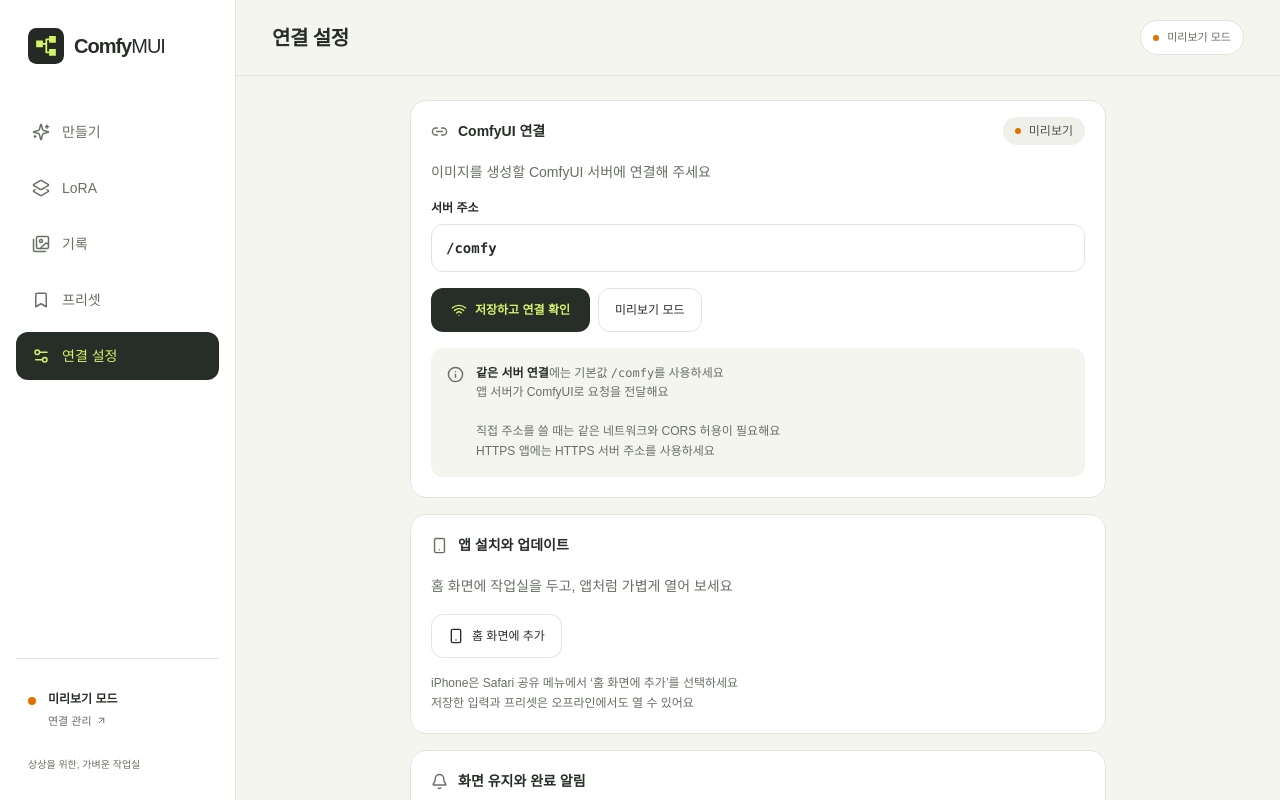
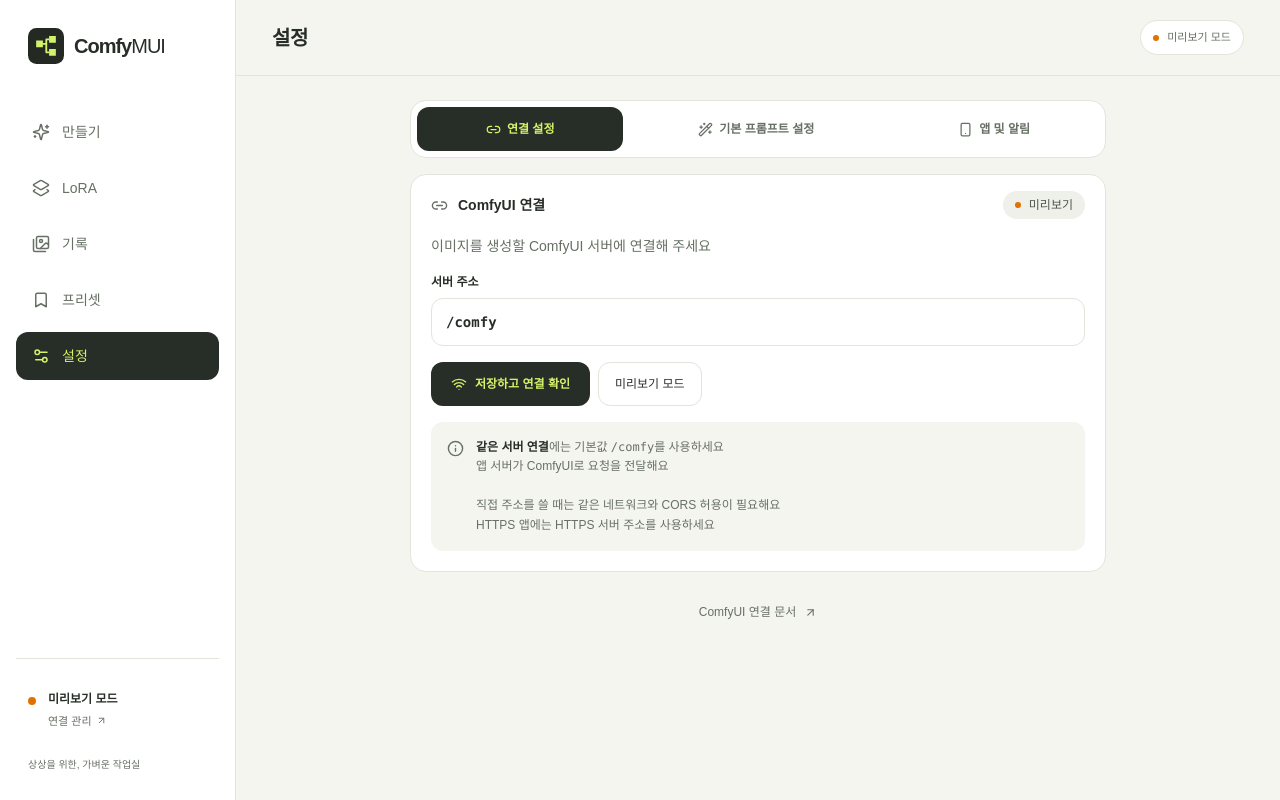
Before and after one commit to cloim/ComfyMUI, a React (Vite) app: page /settings in a window 1280 px wide. Built offline with nearby package versions, Linux system fonts and the light colour scheme.

Commit message:
feat: 설정 메뉴 명칭 변경 및 카테고리 탭과 기본 프롬프트 설정 탭 추가

```diff
--- a/src/App.tsx
+++ b/src/App.tsx
@@ -26,7 +26,7 @@ const nav = [
   { path: '/loras', label: 'LoRA', icon: Layers2 },
   { path: '/gallery', label: '기록', icon: Images },
   { path: '/presets', label: '프리셋', icon: Bookmark },
-  { path: '/settings', label: '연결 설정', icon: Settings2 },
+  { path: '/settings', label: '설정', icon: Settings2 },
 ];
 export default function App() {
   return (
--- a/src/screens/Settings.tsx
+++ b/src/screens/Settings.tsx
@@ -1,8 +1,30 @@
-import { useState, useRef } from 'react';
-import { Link2, Check, Wifi, Info, Smartphone, ShieldCheck, ArrowUpRight, Bell } from 'lucide-react';
+import { useState, useRef, useId } from 'react';
+import {
+  Link2,
+  Check,
+  Wifi,
+  Info,
+  Smartphone,
+  ShieldCheck,
+  ArrowUpRight,
+  Bell,
+  WandSparkles,
+  RotateCcw,
+  type LucideIcon,
+} from 'lucide-react';
 import { useStudio } from '../studio';
+import { DEFAULT_PROMPTS } from '../domain';
 import { usePwa } from '../pwa';
 import { Section, Spinner, Status, FieldError } from '../components/ui';
+
+type SettingsCategory = 'connection' | 'prompt' | 'app';
+
+const SETTINGS_TABS: { id: SettingsCategory; label: string; icon: LucideIcon }[] = [
+  { id: 'connection', label: '연결 설정', icon: Link2 },
+  { id: 'prompt', label: '기본 프롬프트 설정', icon: WandSparkles },
+  { id: 'app', label: '앱 및 알림', icon: Smartphone },
+];
+
 export default function Settings() {
   const {
     connection,
@@ -18,16 +40,111 @@ export default function Settings() {
     jobs,
     notificationsEnabled,
     toggleNotifications,
+    defaultPrompts,
+    setDefaultPrompts,
+    setSettings,
   } = useStudio();
+  const [activeTab, setActiveTab] = useState<SettingsCategory>('connection');
+  const panelId = useId();
   const [base, setBase] = useState(connection.base);
   const [localError, setLocalError] = useState('');
   const [installing, setInstalling] = useState(false);
+  const [defaultPositive, setDefaultPositive] = useState(defaultPrompts.positive);
+  const [defaultNegative, setDefaultNegative] = useState(defaultPrompts.negative);
   const pwa = usePwa();
   const busy = connectionState === 'connecting';
   const addressInput = useRef<HTMLInputElement>(null);
   const errorMessage = localError || (connectionState === 'error' ? connectionError : '');
+
+  function handlePositiveChange(nextPositive: string) {
+    setDefaultPositive(nextPositive);
+    setDefaultPrompts((prev) => ({ ...prev, positive: nextPositive }));
+  }
+
+  function handleNegativeChange(nextNegative: string) {
+    setDefaultNegative(nextNegative);
+    setDefaultPrompts((prev) => ({ ...prev, negative: nextNegative }));
+  }
+
+  function handleSaveDefaultPrompts() {
+    const next = {
+      positive: defaultPositive.trim(),
+      negative: defaultNegative.trim(),
+    };
+    setDefaultPositive(next.positive);
+    setDefaultNegative(next.negative);
+    setDefaultPrompts(next);
+    setSettings((prev) => ({
+      ...prev,
+      positive: next.positive,
+      negative: next.negative,
+    }));
+    notify('기본 프롬프트 설정을 저장했어요');
+  }
+
+  function handleResetDefaultPrompts() {
+    setDefaultPositive(DEFAULT_PROMPTS.positive);
+    setDefaultNegative(DEFAULT_PROMPTS.negative);
+    setDefaultPrompts(DEFAULT_PROMPTS);
+    setSettings((prev) => ({
+      ...prev,
+      positive: DEFAULT_PROMPTS.positive,
+      negative: DEFAULT_PROMPTS.negative,
+    }));
+    notify('기본 프롬프트를 초기값으로 복원했어요');
+  }
+
   return (
     <div className="mx-auto flex w-full max-w-3xl flex-col gap-4 px-4 py-6 sm:px-7 lg:px-9">
+      <div
+        role="tablist"
+        aria-label="설정 카테고리"
+        className="flex gap-1.5 rounded-2xl border border-line bg-white p-1.5"
+      >
+        {SETTINGS_TABS.map((t, i) => (
+          <button
+            key={t.id}
+            type="button"
+            role="tab"
+            aria-selected={activeTab === t.id}
+            aria-controls={panelId}
+            tabIndex={activeTab === t.id ? 0 : -1}
+            onClick={() => setActiveTab(t.id)}
+            onKeyDown={(e) => {
+              const delta = e.key === 'ArrowRight' ? 1 : e.key === 'ArrowLeft' ? -1 : 0;
+              const idx =
+                e.key === 'Home'
+                  ? 0
+                  : e.key === 'End'
+                    ? SETTINGS_TABS.length - 1
+                    : (i + delta + SETTINGS_TABS.length) % SETTINGS_TABS.length;
+              if (!delta && !['Home', 'End'].includes(e.key)) return;
+              e.preventDefault();
+              setActiveTab(SETTINGS_TABS[idx].id);
+              (
+                e.currentTarget.parentElement!.querySelectorAll('[role=tab]')[
+                  idx
+                ] as HTMLButtonElement
+              ).focus();
+            }}
+            className={`flex min-h-11 flex-auto items-center justify-center gap-1.5 whitespace-nowrap rounded-xl px-2.5 py-2 text-xs font-semibold transition-colors sm:px-4 ${
+              activeTab === t.id ? 'bg-ink text-lime' : 'text-muted hover:bg-paper'
+            }`}
+          >
+            <t.icon size={15} className="hidden shrink-0 sm:inline" />
+            <span>{t.label}</span>
+          </button>
+        ))}
+      </div>
+
+      <div
+        id={panelId}
+        role="tabpanel"
+        aria-label={SETTINGS_TABS.find((t) => t.id === activeTab)?.label}
+        className="flex flex-col gap-4"
+      >
+        {activeTab === 'connection' && (
+          <>
             <Section
               title="ComfyUI 연결"
               icon={Link2}
@@ -115,8 +232,8 @@ export default function Settings() {
                 <div className="flex items-start gap-3 rounded-xl bg-paper p-4">
                   <Info size={17} className="mt-0.5 shrink-0 text-muted" />
                   <p className="text-xs leading-relaxed text-muted">
-              <strong className="text-ink">같은 서버 연결</strong>에는 기본값 <code>/comfy</code>를
-              사용하세요
+                    <strong className="text-ink">같은 서버 연결</strong>에는 기본값{' '}
+                    <code>/comfy</code>를 사용하세요
                     <br />
                     앱 서버가 ComfyUI로 요청을 전달해요
                     <br />
@@ -128,6 +245,77 @@ export default function Settings() {
                 </div>
               </div>
             </Section>
+            <a
+              className="flex items-center justify-center gap-2 py-4 text-xs text-muted hover:text-ink"
+              href="https://docs.comfy.org/development/comfyui-server/comms_routes"
+              target="_blank"
+              rel="noreferrer"
+            >
+              ComfyUI 연결 문서
+              <ArrowUpRight size={13} />
+            </a>
+          </>
+        )}
+
+        {activeTab === 'prompt' && (
+          <Section
+            title="기본 프롬프트 설정"
+            icon={WandSparkles}
+            action={
+              <span className="font-mono text-[11px] text-muted">{defaultPositive.length}자</span>
+            }
+          >
+            <div className="flex flex-col gap-4">
+              <p className="text-sm leading-relaxed text-muted">
+                새 작업을 시작하거나 기본값을 불러올 때 사용할 포지티브와 네거티브 프롬프트를 설정해 주세요
+              </p>
+              <label className="flex flex-col gap-2 text-xs font-semibold">
+                기본 포지티브 프롬프트
+                <textarea
+                  aria-label="기본 포지티브 프롬프트"
+                  className="field min-h-36 resize-y leading-7 font-normal"
+                  value={defaultPositive}
+                  onChange={(e) => handlePositiveChange(e.target.value)}
+                  placeholder="기본으로 사용할 포지티브 프롬프트를 입력해 주세요"
+                />
+              </label>
+              <label className="flex flex-col gap-2 text-xs font-semibold">
+                기본 네거티브 프롬프트
+                <textarea
+                  aria-label="기본 네거티브 프롬프트"
+                  className="field min-h-24 resize-y text-xs leading-6 font-normal"
+                  value={defaultNegative}
+                  onChange={(e) => handleNegativeChange(e.target.value)}
+                  placeholder="기본으로 제외할 네거티브 프롬프트를 입력해 주세요"
+                />
+              </label>
+              <div data-ui-audit-row className="flex flex-wrap gap-2">
+                <button
+                  type="button"
+                  className="btn-primary"
+                  onClick={handleSaveDefaultPrompts}
+                >
+                  <Check size={16} />
+                  기본 프롬프트 저장
+                </button>
+                <button
+                  type="button"
+                  className="btn-secondary"
+                  onClick={handleResetDefaultPrompts}
+                >
+                  <RotateCcw size={16} />
+                  초기값 복원
+                </button>
+              </div>
+              <p className="text-xs leading-relaxed text-muted">
+                저장하면 현재 만들기 화면의 프롬프트에도 기본 프롬프트가 바로 반영돼요
+              </p>
+            </div>
+          </Section>
+        )}
+
+        {activeTab === 'app' && (
+          <>
             <Section title="앱 설치와 업데이트" icon={Smartphone}>
               <div className="flex flex-col gap-4">
                 <p className="text-sm leading-relaxed text-muted">
@@ -170,7 +358,7 @@ export default function Settings() {
             <Section title="화면 유지와 완료 알림" icon={Bell}>
               <div className="flex flex-col gap-4">
                 <p className="text-sm leading-relaxed text-muted">
-            생성 중에는 화면이 꺼지지 않도록 유지하고, 앱이 백그라운드일 때 생성이 끝나면 알림과 진동으로 알려드려요.
+                  생성 중에는 화면이 꺼지지 않도록 유지하고, 앱이 백그라운드일 때 생성이 끝나면 알림과 진동으로 알려드려요
                 </p>
                 <div data-ui-audit-row className="flex flex-wrap items-center gap-2">
                   <button
@@ -185,7 +373,9 @@ export default function Settings() {
                   </Status>
                 </div>
                 <p className="text-xs leading-relaxed text-muted">
-            알림 권한을 허용하면 다른 탭이나 앱을 보는 동안 생성이 끝나도 바로 알 수 있어요. 설치된 PWA에서는 읽지 않은 완료 개수도 배지로 표시돼요.
+                  알림 권한을 허용하면 다른 탭이나 앱을 보는 동안 생성이 끝나도 바로 알 수 있어요
+                  <br />
+                  설치된 PWA에서는 읽지 않은 완료 개수도 배지로 표시돼요
                 </p>
               </div>
             </Section>
@@ -208,15 +398,9 @@ export default function Settings() {
                 </p>
               </div>
             </Section>
-      <a
-        className="flex items-center justify-center gap-2 py-4 text-xs text-muted hover:text-ink"
-        href="https://docs.comfy.org/development/comfyui-server/comms_routes"
-        target="_blank"
-        rel="noreferrer"
-      >
-        ComfyUI 연결 문서
-        <ArrowUpRight size={13} />
-      </a>
+          </>
+        )}
+      </div>
     </div>
   );
 }
```
Lines whose indentation alone changed are shown as unchanged.
